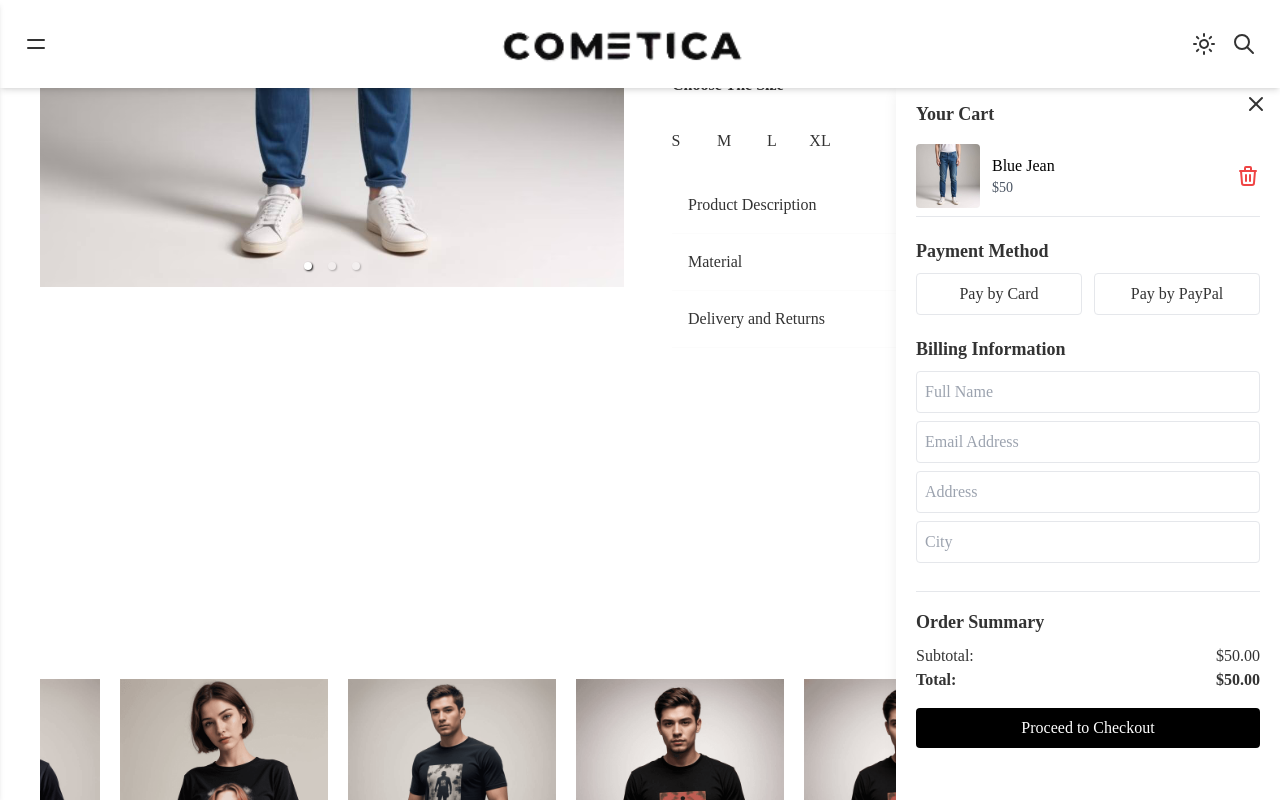
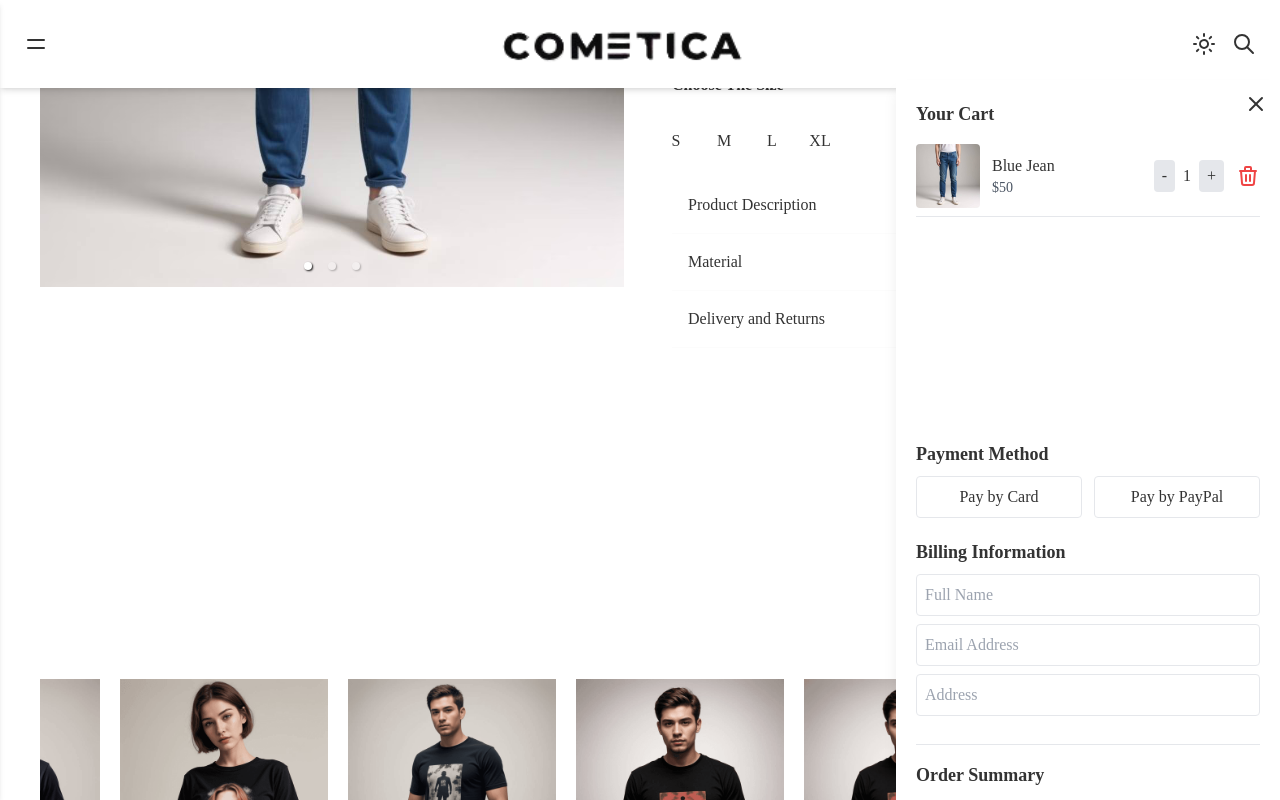
Before and after one commit to Emmytweg/cometica, a React (Create React App) app: page /product/1 in a window 1280 px wide. Both pictures are taken after a click on the button "Purchase Now". Shown: the part 417-1217 px from the top of the page. Built offline with nearby package versions, Linux system fonts and the light colour scheme.

Commit message:
Cart fixed

```diff
--- a/src/CartSideBar.js
+++ b/src/CartSideBar.js
@@ -1,37 +1,56 @@
 import { IconX, IconTrash } from "@tabler/icons-react";
-import React, { useState } from "react";
+import React from "react";
 
-const CartSidebar = ({ cartItems, isOpen, onClose, removeFromCart }) => {
+const CartSidebar = ({ cartItems, isOpen, onClose, removeFromCart, updateQuantity }) => {
   return (
     <div
-      className={`fixed z-30 top-20 mb-10 right-0 h-[100vh] w-96 overflow-auto bg-white shadow-lg p-5 transform transition-transform duration-300 ${
+      className={`fixed z-50 top-20 right-0 h-screen overflow-auto w-96 bg-white shadow-lg p-5 transform transition-transform duration-300 flex flex-col ${
         isOpen ? "translate-x-0" : "translate-x-full"
       }`}
     >
+      {/* Header */}
       <div className="flex items-center justify-between">
-      {/* Close Button */}
         <IconX onClick={onClose} className="absolute top-3 right-3 text-2xl font-bold cursor-pointer" />
         <h2 className="text-lg font-semibold mb-4">Your Cart</h2>
       </div>
 
-
+      {/* Scrollable Content */}
+      <div className="flex-1 overflow-y-auto">
         {cartItems.length === 0 ? (
           <p className="text-gray-500">Your cart is empty.</p>
         ) : (
-        <div className="space-y-4">
+          <div className="space-y-4 h-32 overflow-auto">
             {cartItems.map((item, index) => (
-            <div key={index} className="flex items-center gap-3 text-black border-b pb-2">
+              <div key={index} className="flex items-center gap-3 border-b pb-2">
                 <img src={item.image} alt={item.name} className="w-16 h-16 rounded" />
                 <div className="flex-1">
                   <p className="font-medium">{item.name}</p>
                   <p className="text-sm text-gray-600">${item.price}</p>
+                </div>
+                <div className="flex items-center gap-2">
+                  <button
+                    onClick={() => updateQuantity(item.id, item.quantity - 1)}
+                    className="px-2 py-1 bg-gray-200 rounded"
+                    disabled={item.quantity === 1}
+                  >
+                    -
+                  </button>
+                  <span>{item.quantity}</span>
+                  <button
+                    onClick={() => updateQuantity(item.id, item.quantity + 1)}
+                    className="px-2 py-1 bg-gray-200 rounded"
+                  >
+                    +
+                  </button>
                 </div>
                 <IconTrash onClick={() => removeFromCart(item.id)} className="text-red-500 cursor-pointer" />
               </div>
             ))}
           </div>
         )}
+      </div>
 
+      <div className="h-96 relative -top-14 overflow-auto">
         {/* Payment Options */}
         <div className="mt-5">
           <h3 className="text-lg font-semibold mb-2">Payment Method</h3>
@@ -47,7 +66,6 @@ const CartSidebar = ({ cartItems, isOpen, onClose, removeFromCart }) => {
           <input type="text" placeholder="Full Name" className="w-full p-2 border rounded mb-2" />
           <input type="email" placeholder="Email Address" className="w-full p-2 border rounded mb-2" />
           <input type="text" placeholder="Address" className="w-full p-2 border rounded mb-2" />
-        <input type="text" placeholder="City" className="w-full p-2 border rounded mb-2" />
         </div>
 
         {/* Order Summary */}
@@ -55,18 +73,21 @@ const CartSidebar = ({ cartItems, isOpen, onClose, removeFromCart }) => {
           <h3 className="text-lg font-semibold mb-2">Order Summary</h3>
           <div className="flex justify-between">
             <span>Subtotal:</span>
-          <span>${cartItems.reduce((total, item) => total + item.price, 0).toFixed(2)}</span>
+            <span>${cartItems.reduce((total, item) => total + item.price * item.quantity, 0).toFixed(2)}</span>
           </div>
           <div className="flex justify-between font-semibold">
             <span>Total:</span>
-          <span>${cartItems.reduce((total, item) => total + item.price, 0).toFixed(2)}</span>
+            <span>${cartItems.reduce((total, item) => total + item.price * item.quantity, 0).toFixed(2)}</span>
           </div>
         </div>
 
-      {/* Checkout Button */}
-      <button className="mt-4 w-full bg-black text-white py-2 rounded">
+        {/* Sticky Checkout Button */}
+        <div className="p-3 border-t bg-white">
+          <button className="w-full bg-black text-white py-2 rounded">
             Proceed to Checkout
           </button>
+        </div>
+      </div>
     </div>
   );
 };
--- a/src/ProductPage.js
+++ b/src/ProductPage.js
@@ -22,17 +22,32 @@ const ProductPage = () => {
   const [cartOpen, setCartOpen] = useState(false);
   const [cartItems, setCartItems] = useState([]);
   const handleAddToCart = () => {
-    setCartItems([
-      ...cartItems,
+    setCartItems((prevCartItems) => {
+      const existingItemIndex = prevCartItems.findIndex((item) => item.id === product.id);
+
+      if (existingItemIndex !== -1) {
+        // If the item exists, increase its quantity
+        return prevCartItems.map((item, index) =>
+          index === existingItemIndex ? { ...item, quantity: item.quantity + 1 } : item
+        );
+      } else {
+        // If the item is not in the cart, add it with quantity 1
+        return [
+          ...prevCartItems,
           {
             id: product.id,
             name: product.clotheName,
             price: product.discountPrice,
             image: product.carouselImg[0],
+            quantity: 1,
           },
-    ]);
+        ];
+      }
+    });
+
     setCartOpen(true);
   };
+
 
   // 🛑 Moved hooks before any return statements
   const [darkMode, setDarkMode] = useState(
@@ -63,6 +78,18 @@ const ProductPage = () => {
   const removeFromCart = (id) => {
     setCartItems(cartItems.filter((item) => item.id !== id));
   };
+  const updateQuantity = (id, newQuantity) => {
+    if (newQuantity === 0) {
+      removeFromCart(id); // Remove item if quantity reaches 0
+    } else {
+      setCartItems((prevCartItems) =>
+        prevCartItems.map((item) =>
+          item.id === id ? { ...item, quantity: newQuantity } : item
+        )
+      );
+    }
+  };
+
   return (
     <div className="font-[sora]">
       <Nav darkMode={darkMode} setDarkMode={setDarkMode} />
@@ -149,8 +176,11 @@ const ProductPage = () => {
         cartItems={cartItems}
         isOpen={cartOpen}
         onClose={() => setCartOpen(false)}
-        removeFromCart={removeFromCart} // ✅ Fix: Ensure function is passed
-      /><Footer darkMode={darkMode} />
+        removeFromCart={removeFromCart}
+        updateQuantity={updateQuantity}  // ✅ Fix: Ensure function is passed
+      />
+
+      <Footer darkMode={darkMode} />
       </div>
     </div>
   );
```
Lines whose indentation alone changed are shown as unchanged.
